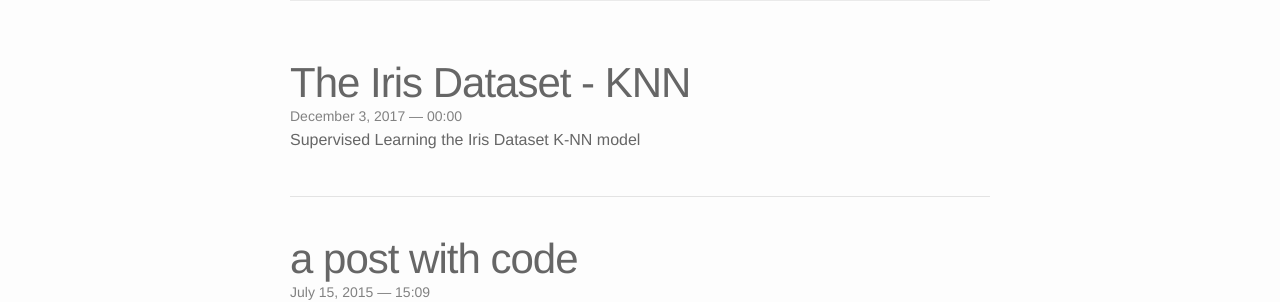
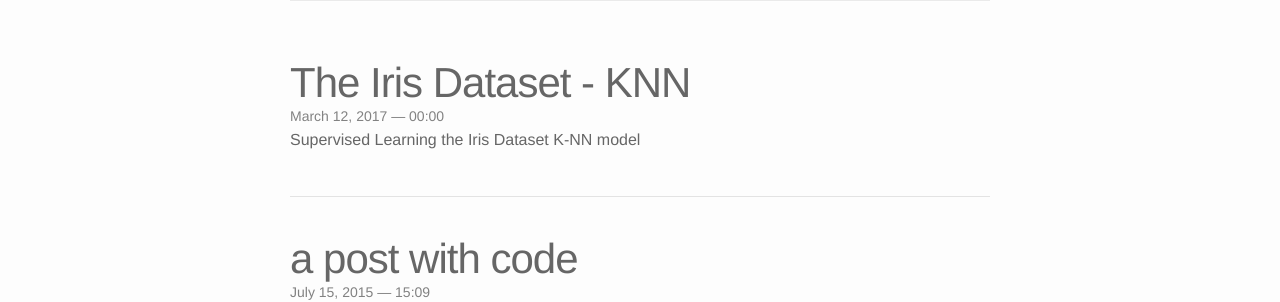
Before and after one commit to Aracelimp/AI-study-guide, a Jekyll site: the page built from index.html, in a window 1280 px wide and 995 px high. Shown: the part 305-607 px from the top of the window. Built offline with Jekyll 4.4.1, drawn with Linux system fonts in a browser that asks for light colours; nearby versions of some CDN libraries; the list of posts is cut into pages by our own code.

Commit message:
Update and rename 2015-03-15-title.markdown to 2017-03-12-IrisDataset.markdown

```diff
--- a/_posts/2015-03-15-title.markdown
+++ b/_posts/2017-03-12-IrisDataset.markdown
@@ -1,7 +1,7 @@
 ---
 layout: post
 title: The Iris Dataset - KNN
-date:   2017-12-03 00:00:00
+date:   2017-03-12 00:00:00
 description: Supervised Learning the Iris Dataset K-NN model
 img: AI-study-guide/img/iris.jpg
 redirect: https://colab.research.google.com/drive/1mNi_S9obg3BOfkFboWOd8dZh32PYQGnW
```
